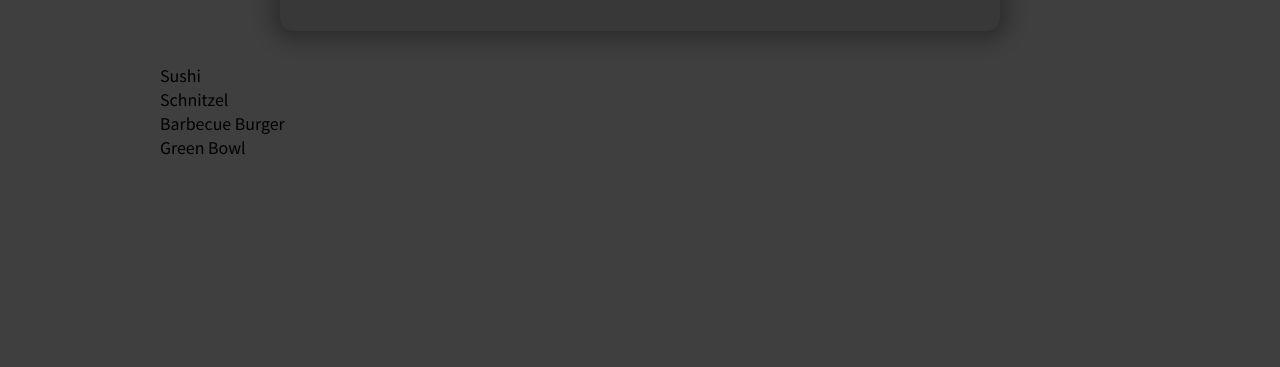
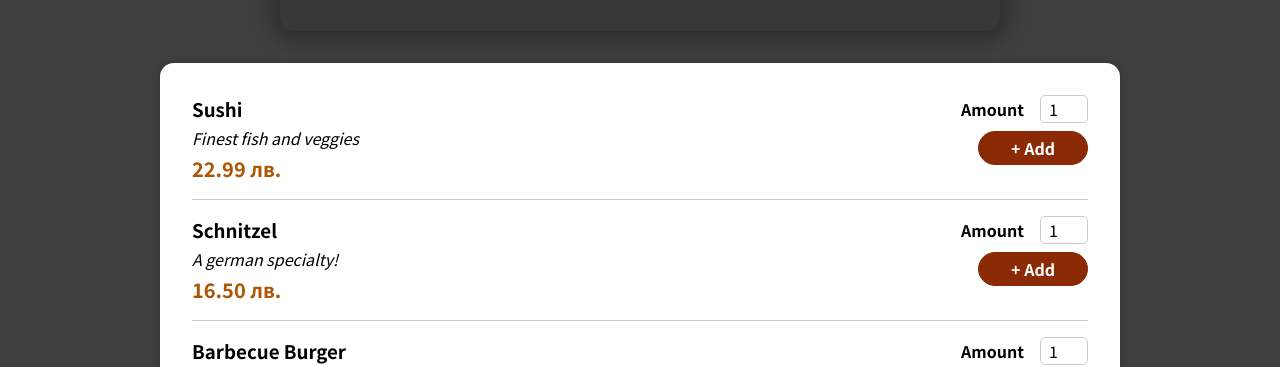
Before and after one commit to kalinpetrovbg/React-Happy-Bar-and-Grill, a React (Create React App) app: page / in a window 1280 px wide. Shown: the part 442-809 px from the top of the page. Built offline with nearby package versions, Linux system fonts and the light colour scheme.

Commit message:
finished all static components

```diff
--- a/src/components/Menu/AvailableMenu.js
+++ b/src/components/Menu/AvailableMenu.js
@@ -1,3 +1,5 @@
+import Card from '../UI/Card'
+import MenuItem from './MenuItem';
 import classes from './AvailableMenu.module.css';
 
 const DUMMY_MEALS = [
@@ -30,13 +32,21 @@
 
 const AvailableMenu = () => {
 
-  const menuList = DUMMY_MEALS.map(menuItem => <li>{menuItem.name}</li>);
+  const menuList = DUMMY_MEALS.map(item => <li>
+    <MenuItem
+      key={item.id}
+      name={item.name}
+      description={item.description}
+      price={item.price}
+    />
+  </li>);
 
   return <section className={classes.meals}>
-    <ul>
-      {menuList}
-    </ul>
-
+    <Card>
+      <ul>
+        {menuList}
+      </ul>
+    </Card>
   </section>
 };
 
--- /dev/null
+++ b/src/components/Menu/MenuItem.js
@@ -0,0 +1,20 @@
+import classes from './MenuItem.module.css';
+import MenuItemForm from './MenuItemForm';
+
+const MealItem = (props) => {
+
+  const price = `${props.price.toFixed(2)} лв.`;
+
+  return <li className={classes.meal}>
+    <div>
+      <h3>{props.name}</h3>
+      <div className={classes.description}>{props.description}</div>
+      <div className={classes.price}>{price}</div>
+    </div>
+    <div>
+      <MenuItemForm />
+    </div>
+  </li>
+};
+
+export default MealItem;
--- /dev/null
+++ b/src/components/Menu/MenuItem.module.css
@@ -0,0 +1,22 @@
+.meal {
+  display: flex;
+  justify-content: space-between;
+  margin: 1rem;
+  padding-bottom: 1rem;
+  border-bottom: 1px solid #ccc;
+}
+
+.meal h3 {
+  margin: 0 0 0.25rem 0;
+}
+
+.description {
+  font-style: italic;
+}
+
+.price {
+  margin-top: 0.25rem;
+  font-weight: bold;
+  color: #ad5502;
+  font-size: 1.25rem;
+}
--- /dev/null
+++ b/src/components/Menu/MenuItemForm.js
@@ -0,0 +1,22 @@
+import classes from './MenuItemForm.module.css';
+import Input from '../UI/Input'
+
+const MenuItemForm = (props) => {
+  return <form className={classes.form}>
+    <Input
+      label="Amount"
+      input={{
+        id: "amount",
+        type: "number",
+        min: "1",
+        max: "10",
+        step: "1",
+        defaultValue: "1",
+      }}
+    />
+    <button>+ Add</button>
+  </form>
+
+};
+
+export default MenuItemForm;
--- /dev/null
+++ b/src/components/Menu/MenuItemForm.module.css
@@ -0,0 +1,20 @@
+.form {
+  text-align: right;
+}
+
+.form button {
+  font: inherit;
+  cursor: pointer;
+  background-color: #8a2b06;
+  border: 1px solid #8a2b06;
+  color: white;
+  padding: 0.25rem 2rem;
+  border-radius: 20px;
+  font-weight: bold;
+}
+
+.form button:hover,
+.form button:active {
+  background-color: #641e03;
+  border-color: #641e03;
+}
--- /dev/null
+++ b/src/components/UI/Card.js
@@ -0,0 +1,7 @@
+import classes from './Card.module.css';
+
+const Card = (props) => {
+  return <div className={classes.card}>{props.children}</div>
+};
+
+export default Card;
--- /dev/null
+++ b/src/components/UI/Card.module.css
@@ -0,0 +1,6 @@
+.card {
+  padding: 1rem;
+  box-shadow: 0 2px 8px rgba(0, 0, 0, 0.25);
+  border-radius: 14px;
+  background-color: white;
+}
--- /dev/null
+++ b/src/components/UI/Input.js
@@ -0,0 +1,14 @@
+import classes from './Input.module.css';
+
+const Input = (props) => {
+
+  return (
+    <div className={classes.input}>
+      <label htmlFor={props.input.id}>{props.label}</label>
+      <input {...props.input} />
+    </div>
+  );
+};
+
+
+export default Input;
--- /dev/null
+++ b/src/components/UI/Input.module.css
@@ -0,0 +1,18 @@
+.input {
+  display: flex;
+  align-items: center;
+  margin-bottom: 0.5rem;
+}
+
+.input label {
+  font-weight: bold;
+  margin-right: 1rem;
+}
+
+.input input {
+  width: 3rem;
+  border-radius: 5px;
+  border: 1px solid #ccc;
+  font: inherit;
+  padding-left: 0.5rem;
+}
```
Also changed, not shown: src/components/Menu/dummy-menu.js (deleted), 2 other files (tests, documents, lock files or other folders).
